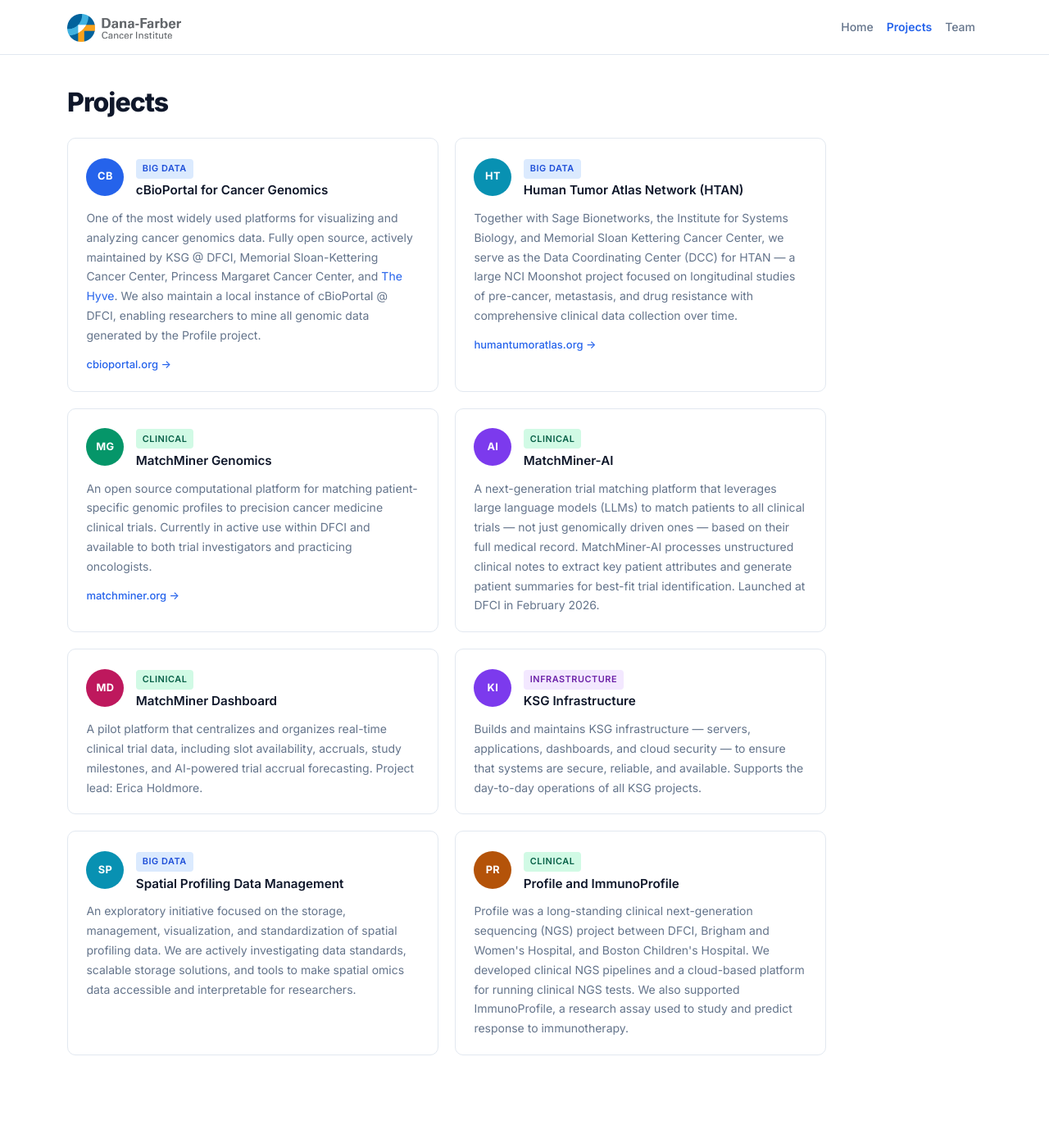
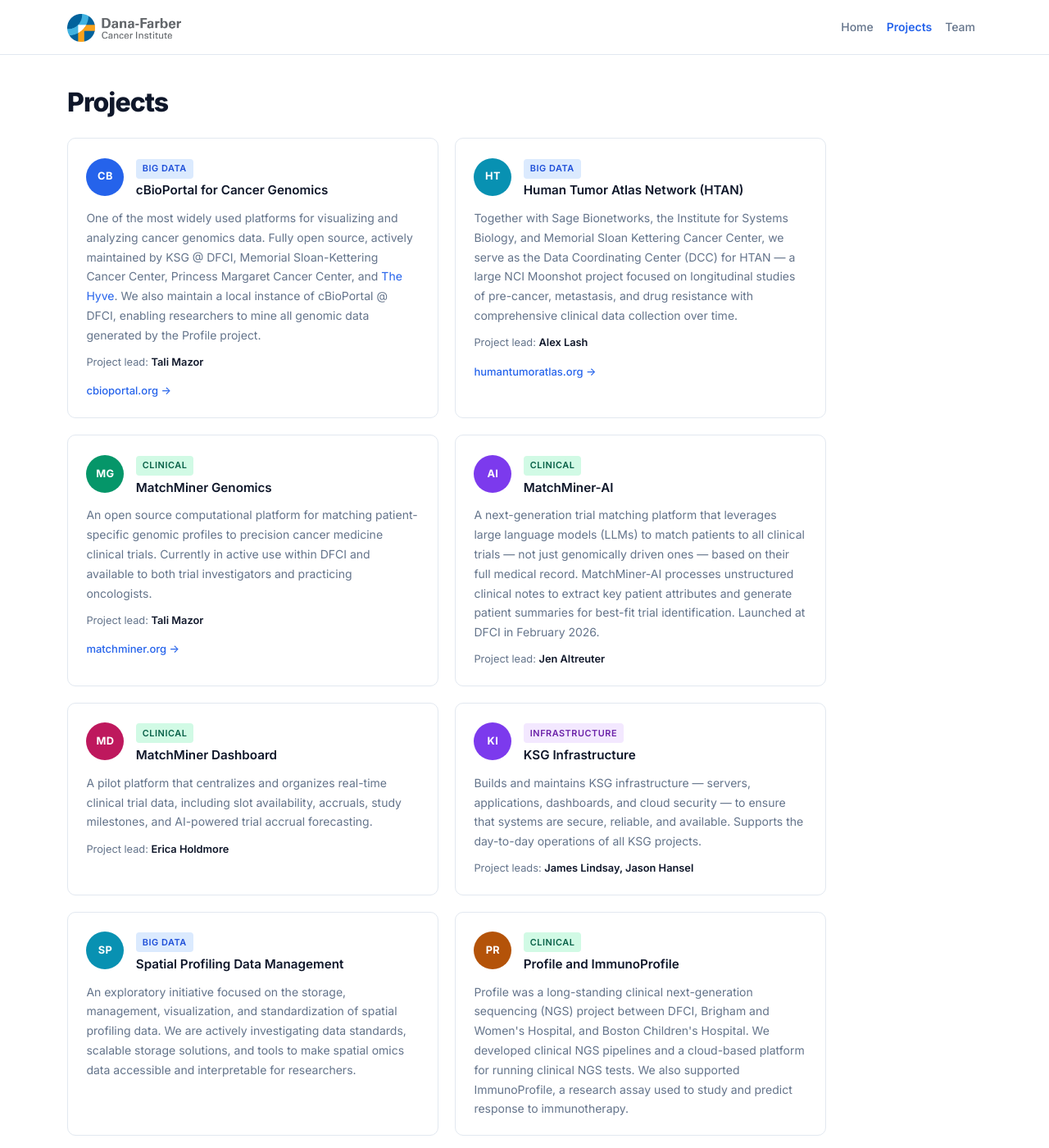
Before and after one commit to dfci/ksg_web, a Jekyll site: the page built from _pages/projects.markdown, in a window 1280 px wide and 1400 px high. Shown: the whole window at 82% size. Built offline with Jekyll 4.4.1, drawn with Linux system fonts in a browser that asks for light colours.

Commit message:
project lead updates

```diff
--- a/_pages/projects.markdown
+++ b/_pages/projects.markdown
@@ -15,6 +15,7 @@ permalink: /projects/
       </div>
     </div>
     <p class="team-card-bio">One of the most widely used platforms for visualizing and analyzing cancer genomics data. Fully open source, actively maintained by KSG @ DFCI, Memorial Sloan-Kettering Cancer Center, Princess Margaret Cancer Center, and <a href="http://thehyve.nl">The Hyve</a>. We also maintain a local instance of cBioPortal @ DFCI, enabling researchers to mine all genomic data generated by the Profile project.</p>
+    <p class="project-lead">Project lead: <span>Tali Mazor</span></p>
     <a class="project-link" href="http://cbioportal.org">cbioportal.org →</a>
   </div>
 
@@ -27,6 +28,7 @@ permalink: /projects/
       </div>
     </div>
     <p class="team-card-bio">Together with Sage Bionetworks, the Institute for Systems Biology, and Memorial Sloan Kettering Cancer Center, we serve as the Data Coordinating Center (DCC) for HTAN — a large NCI Moonshot project focused on longitudinal studies of pre-cancer, metastasis, and drug resistance with comprehensive clinical data collection over time.</p>
+    <p class="project-lead">Project lead: <span>Alex Lash</span></p>
     <a class="project-link" href="https://humantumoratlas.org/">humantumoratlas.org →</a>
   </div>
 
@@ -39,6 +41,7 @@ permalink: /projects/
       </div>
     </div>
     <p class="team-card-bio">An open source computational platform for matching patient-specific genomic profiles to precision cancer medicine clinical trials. Currently in active use within DFCI and available to both trial investigators and practicing oncologists.</p>
+    <p class="project-lead">Project lead: <span>Tali Mazor</span></p>
     <a class="project-link" href="https://matchminer.org/">matchminer.org →</a>
   </div>
 
@@ -51,6 +54,7 @@ permalink: /projects/
       </div>
     </div>
     <p class="team-card-bio">A next-generation trial matching platform that leverages large language models (LLMs) to match patients to all clinical trials — not just genomically driven ones — based on their full medical record. MatchMiner-AI processes unstructured clinical notes to extract key patient attributes and generate patient summaries for best-fit trial identification. Launched at DFCI in February 2026.</p>
+    <p class="project-lead">Project lead: <span>Jen Altreuter</span></p>
   </div>
 
   <div class="team-card">
@@ -61,7 +65,8 @@ permalink: /projects/
         <div class="team-card-name">MatchMiner Dashboard</div>
       </div>
     </div>
-    <p class="team-card-bio">A pilot platform that centralizes and organizes real-time clinical trial data, including slot availability, accruals, study milestones, and AI-powered trial accrual forecasting. Project lead: Erica Holdmore.</p>
+    <p class="team-card-bio">A pilot platform that centralizes and organizes real-time clinical trial data, including slot availability, accruals, study milestones, and AI-powered trial accrual forecasting.</p>
+    <p class="project-lead">Project lead: <span>Erica Holdmore</span></p>
   </div>
 
   <div class="team-card">
@@ -73,6 +78,7 @@ permalink: /projects/
       </div>
     </div>
     <p class="team-card-bio">Builds and maintains KSG infrastructure — servers, applications, dashboards, and cloud security — to ensure that systems are secure, reliable, and available. Supports the day-to-day operations of all KSG projects.</p>
+    <p class="project-lead">Project leads: <span>James Lindsay, Jason Hansel</span></p>
   </div>
 
   <div class="team-card">
--- a/css/styles.css
+++ b/css/styles.css
@@ -338,6 +338,18 @@ a:hover {
 .tag-clinical { background: #d1fae5; color: #065f46; }
 .tag-infra    { background: #f3e8ff; color: #6b21a8; }
 
+.project-lead {
+  font-size: 0.8rem;
+  color: var(--text-muted);
+  margin-top: 0.65rem;
+  margin-bottom: 0;
+}
+
+.project-lead span {
+  font-weight: 600;
+  color: var(--text);
+}
+
 .project-link {
   display: inline-block;
   margin-top: 0.75rem;
```
